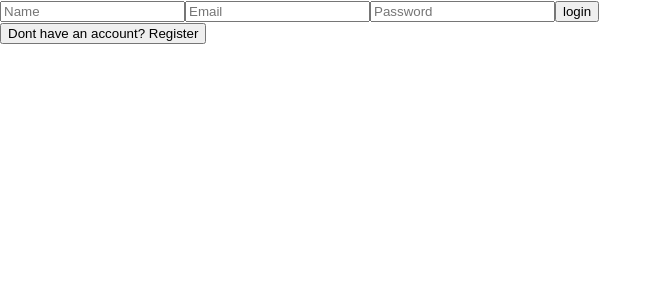
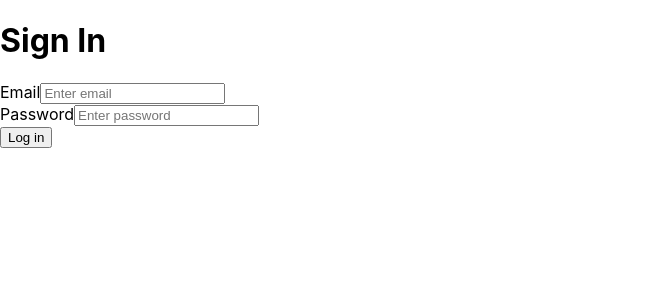
Before and after one commit to LincKim/Task_Manager, a React (Create React App) app: page / in a window 1280 px wide. Shown: the top 300 px of the page, without its empty margins (0-662 px from the left). Built offline with nearby package versions, Linux system fonts and the light colour scheme.

Commit message:
Added login functionality

```diff
--- a/src/components/login.js
+++ b/src/components/login.js
@@ -3,75 +3,51 @@ import React, { useState } from "react";
 
 function Login(props) {
 
-    const [name, setName] = useState('');
-    const [email, setEmail] = useState('');
-    const [password, setPassword] = useState('');
-    const [isLoggedin, setIsLoggedin] = useState(false);
+  const [email, setEmail] = useState("");
+  const [password, setPassword] = useState("");
 
-    const login = (e) => {
-      e.preventDefault();
-      console.log(name, email, password);
-      const userData = {
-        name,
-        email,
-        password,
-      };
-      localStorage.setItem('token-info', JSON.stringify(userData));
-      setIsLoggedin(true);
-      setName('');
-      setEmail('');
-      setPassword('');
-    };
+  const handleLogin = async (event) => {
+      event.preventDefault();
+      const response = await fetch('', {
+          method: 'POST',
+          headers: {
+              'Content-Type': 'application/json',
+          },
+          body: JSON.stringify({ email, password }),
 
-    const logout = () => {
-      localStorage.removeItem('token-info');
-      setIsLoggedin(false);
+      });
+
+      const data = await response.json();
+      console.log(data);
   };
 
   return (
-      <>
-        <div  className="login">
-
-          {!isLoggedin ? (
-
-              <form action="" onClick={login} className="login">
-                <input
+      <div className="login">
+       <form onSubmit={handleLogin} className="" >
+       <h1 className="">Sign In</h1>
+          <div className="">
+          <label>Email</label>
+          <input className=""
              type="text"
-                  onChange={(e) => setName(e.target.value)}
-                  value={name}
-                  placeholder="Name"
-                  id="inputs"
+             placeholder="Enter email"
+             value={email} onChange={(e) => setEmail(e.target.value)}
+             required
           />
-                <input
-                  type="email"
-                  onChange={(e) => setEmail(e.target.value)}
-                  value={email}
-                  placeholder="Email"
-                  id="inputs"
+          </div>
+          <div className="w-1/2">
+          <label>Password</label>
+          <input className=""
+             type="password"
+             placeholder="Enter password"
+             value={password} onChange={(e) => setPassword(e.target.value)}
+             required
           />
-                <input
-                  type="password"
-                  onChange={(e) => setPassword(e.target.value)}
-                  value={password}
-                  placeholder="Password"
-                  id="inputs"
-                />
-                <button  id="buttons"type="submit" >
-                  login
-                </button>
+          </div>
+          <button>Log in</button>
        </form>
 
-          ) : (
-
-              <button onClickCapture={logout}>logout</button>
-
-          )}
       </div>
-        <button onClick={()=>props.onFormSwitch("Register")}>Dont have an account? Register</button>
-      </>
   );
-
-
 
 }
 
```
Lines whose indentation alone changed are shown as unchanged.
